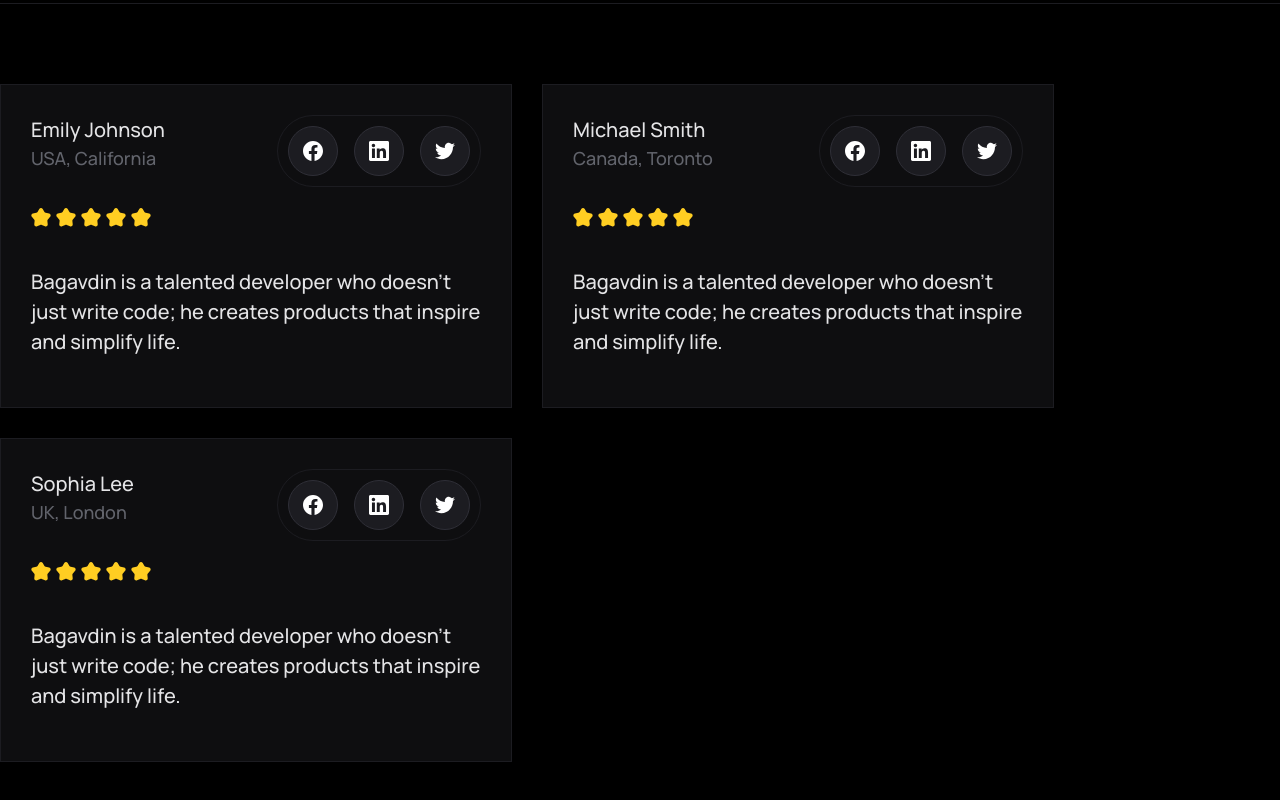
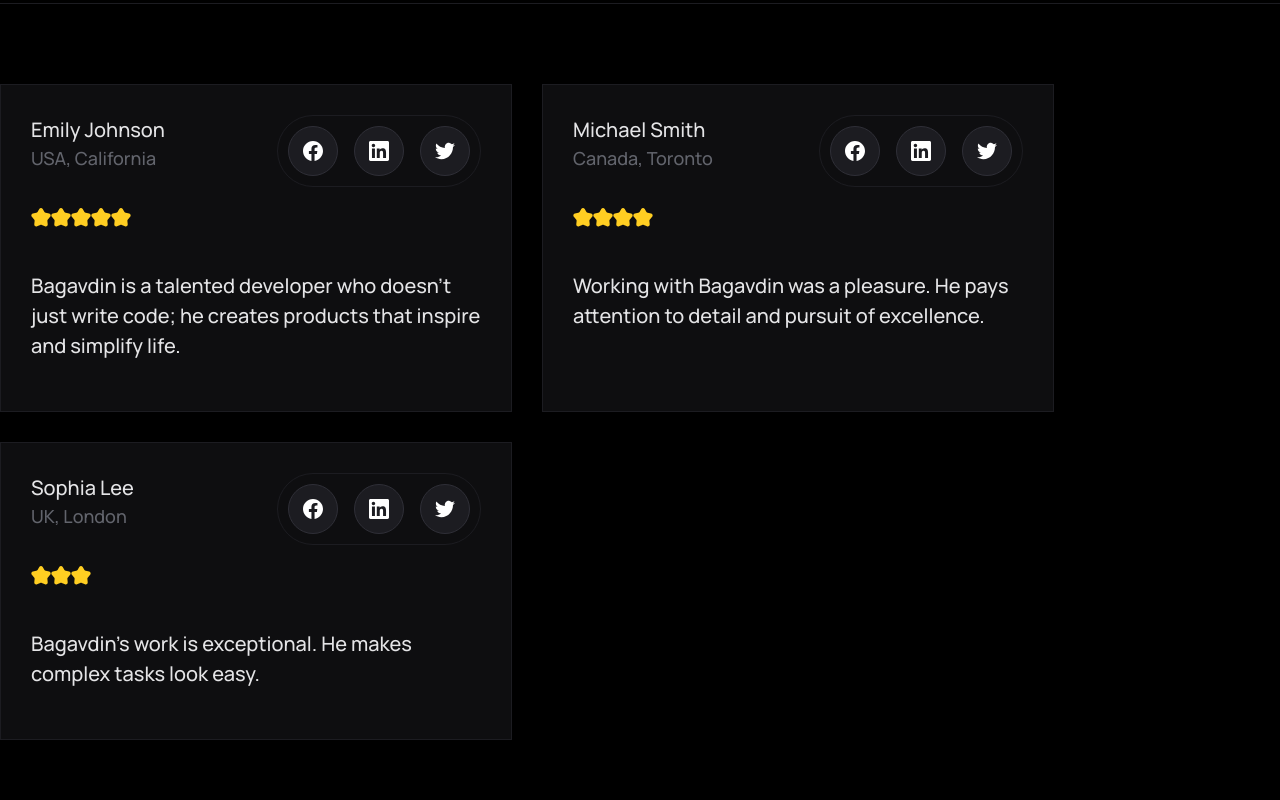
Before and after one commit to maaloznal/my-portfolio-react, a React (Vite) app: page / in a window 1280 px wide. Shown: the part 5913-6713 px from the top of the page. Built offline with nearby package versions, Linux system fonts and the light colour scheme; no server answers.

Commit message:
добавлен компонент рейтинг и логика для его динамического отображения

```diff
--- a/src/components/CardReviwes/CardReviwes.tsx
+++ b/src/components/CardReviwes/CardReviwes.tsx
@@ -1,7 +1,8 @@
-import s from "./s.module.css";
-import Star from "../../../public/Star.svg";
-import SocMedia from "../SocMedia/SocMedia";
-import { DataReviwes } from "../DataReviwesClient/DataReviwesClient";
+import React from 'react';
+import s from './s.module.css';
+import SocMedia from '../SocMedia/SocMedia';
+import Rating from '../RatingClient/Rating';
+import { DataReviwes } from '../DataReviwesClient/DataReviwesClient';
 
 interface CardReviwesProps {
   review: DataReviwes;
@@ -18,16 +19,9 @@
         <SocMedia />
       </div>
       <div className={s.GradeClient}>
-        <img src={Star} alt="gradeIcon" />
-        <img src={Star} alt="gradeIcon" />
-        <img src={Star} alt="gradeIcon" />
-        <img src={Star} alt="gradeIcon" />
-        <img src={Star} alt="gradeIcon" />
+        <Rating rating={review.rating} />
       </div>
-      <p className={s.ReviewClientText}>
-        Bagavdin is a talented developer who doesn't just write code; he creates
-        products that inspire and simplify life.
-      </p>
+      <p className={s.ReviewClientText}>{review.text}</p>
     </div>
   );
 };
--- a/src/components/DataReviwesClient/DataReviwesClient.ts
+++ b/src/components/DataReviwesClient/DataReviwesClient.ts
@@ -21,7 +21,7 @@
     name: 'Michael Smith',
     location: 'Canada, Toronto',
     socialMedia: ['instagram', 'twitter', 'linkedin'],
-    rating: 5,
+    rating: 4,
     text: 'Working with Bagavdin was a pleasure. He pays attention to detail and pursuit of excellence.'
   },
   {
@@ -29,7 +29,7 @@
     name: 'Sophia Lee',
     location: 'UK, London',
     socialMedia: ['facebook', 'instagram', 'linkedin'],
-    rating: 5,
+    rating: 3,
     text: 'Bagavdin’s work is exceptional. He makes complex tasks look easy.'
   },
   {
@@ -37,7 +37,7 @@
     name: 'James Brown',
     location: 'Australia, Sydney',
     socialMedia: ['twitter', 'instagram', 'facebook'],
-    rating: 5,
+    rating: 2,
     text: 'Bagavdin is a true professional with a great eye for design and functionality.'
   },
   {
@@ -45,7 +45,7 @@
     name: 'Emma Wilson',
     location: 'Germany, Berlin',
     socialMedia: ['linkedin', 'facebook', 'twitter'],
-    rating: 5,
+    rating: 1,
     text: 'I highly recommend Bagavdin for any web development project.'
   },
   {
@@ -53,7 +53,7 @@
     name: 'Liam Taylor',
     location: 'France, Paris',
     socialMedia: ['instagram', 'twitter', 'linkedin'],
-    rating: 5,
+    rating: 2,
     text: 'Bagavdin’s attention to detail is unmatched. He delivers quality work.'
   },
   {
@@ -61,7 +61,7 @@
     name: 'Olivia Martinez',
     location: 'Spain, Madrid',
     socialMedia: ['facebook', 'instagram', 'twitter'],
-    rating: 5,
+    rating: 3,
     text: 'Bagavdin is a creative and reliable developer. I’m impressed with his work.'
   },
   {
@@ -69,7 +69,7 @@
     name: 'Noah Anderson',
     location: 'Italy, Rome',
     socialMedia: ['linkedin', 'twitter', 'facebook'],
-    rating: 5,
+    rating: 1,
     text: 'Bagavdin’s solutions are innovative and user-friendly.'
   },
   {
@@ -77,7 +77,7 @@
     name: 'Ava Thomas',
     location: 'Japan, Tokyo',
     socialMedia: ['instagram', 'facebook', 'linkedin'],
-    rating: 5,
+    rating: 4,
     text: 'Bagavdin is a great developer with a deep understanding of web technologies.'
   },
   {
--- /dev/null
+++ b/src/components/RatingClient/Rating.tsx
@@ -0,0 +1,15 @@
+import React from "react";
+import Star from "../../../public/Star.svg";
+
+interface RatingProps {
+  rating: number
+}
+
+const GradeClient: React.FC<RatingProps> = ({ rating }) => {
+  const stars = Array.from({length: rating}, (_, index) => (
+    <img key={index} src={Star} alt="star" />
+  ))
+  return <div>{stars}</div>
+};
+
+export default GradeClient;
```
